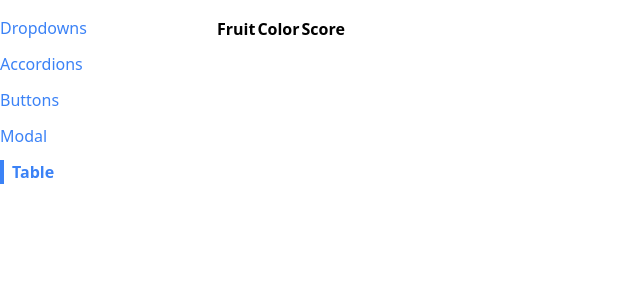
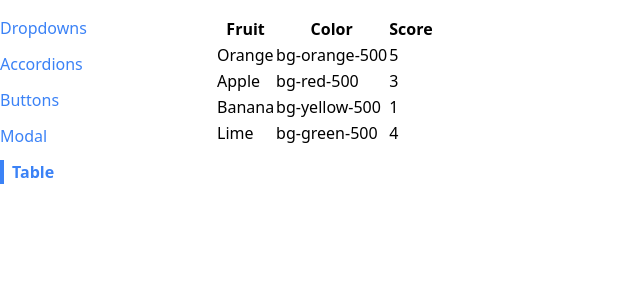
Before and after one commit to kardi06/react-coms, a React (Create React App) app: page /table in a window 1280 px wide. Shown: the top 300 px of the page, without its empty margins (0-640 px from the left). Built offline with nearby package versions, Linux system fonts and the light colour scheme.

Commit message:
component table - building the rows

```diff
--- a/src/components/Table.js
+++ b/src/components/Table.js
@@ -1,4 +1,13 @@
 const Table = ({data}) => {
+    const rendereRows = data.map((fruit) => {
+        return (
+            <tr key={fruit.name}>
+                <td>{fruit.name}</td>
+                <td>{fruit.color}</td>
+                <td>{fruit.score}</td>
+            </tr>
+        )
+    })
     return (
         <table>
         <thead>
@@ -9,7 +18,7 @@ const Table = ({data}) => {
             </tr>
         </thead>
         <tbody>
-
+            {rendereRows}
         </tbody>
     </table>
     )
```
